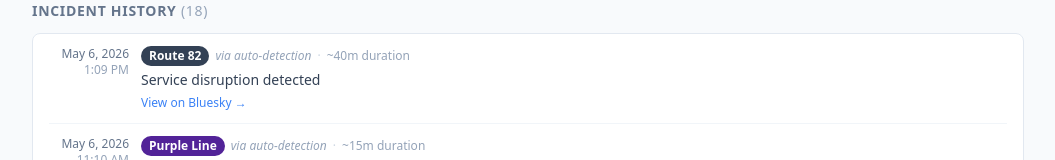
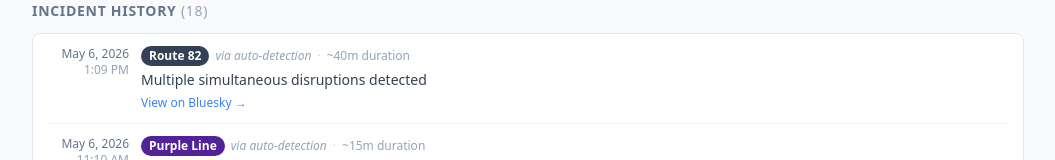
Before and after one commit to cailinpitt/chicago-transit-alerts, a React (Vite) app: page / in a window 1280 px wide. Shown: the part 565-725 px from the top of the page, without its empty margins (112-1167 px from the left). Built offline with nearby package versions, Linux system fonts and the light colour scheme.

Commit message:
incident list: show specific signal types for roundup observations

```diff
--- a/src/components/IncidentList.jsx
+++ b/src/components/IncidentList.jsx
@@ -42,10 +42,23 @@ function IncidentRow({ incident }) {
   const endTs = incident.resolved_ts ?? null;
   const duration = endTs ? formatDuration(endTs - startTs) : null;
 
+  const SIGNAL_LABELS = {
+    gap: 'headway gaps',
+    ghost: 'missing vehicles',
+    bunching: 'bunching',
+    'pulse-cold': 'possible gap forming',
+    'pulse-held': 'trains held in place',
+  };
+
   const description = isMerged || isAlert
     ? incident.headline
-    : [incident.from_station, incident.to_station].filter(Boolean).join(' → ') ||
-      'Service disruption detected';
+    : incident.from_station && incident.to_station
+      ? `${incident.from_station} → ${incident.to_station}`
+      : incident.detection_source === 'roundup' && incident.signals?.length > 0
+        ? `Multiple signals: ${incident.signals.map((s) => SIGNAL_LABELS[s] ?? s).join(', ')}`
+        : incident.detection_source === 'roundup'
+          ? 'Multiple simultaneous disruptions detected'
+          : 'Service disruption detected';
 
   return (
     <div className="flex items-start gap-3 py-3 border-b border-slate-100 dark:border-gh-border last:border-0">
```
